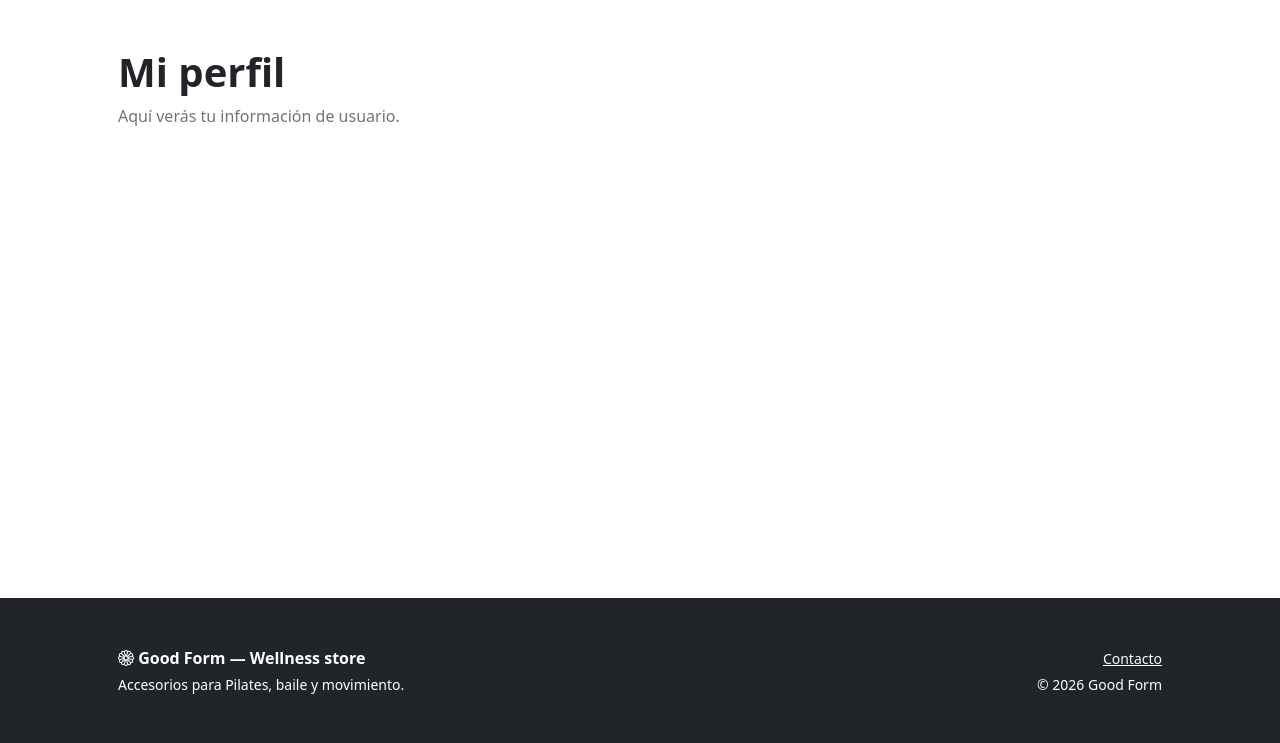
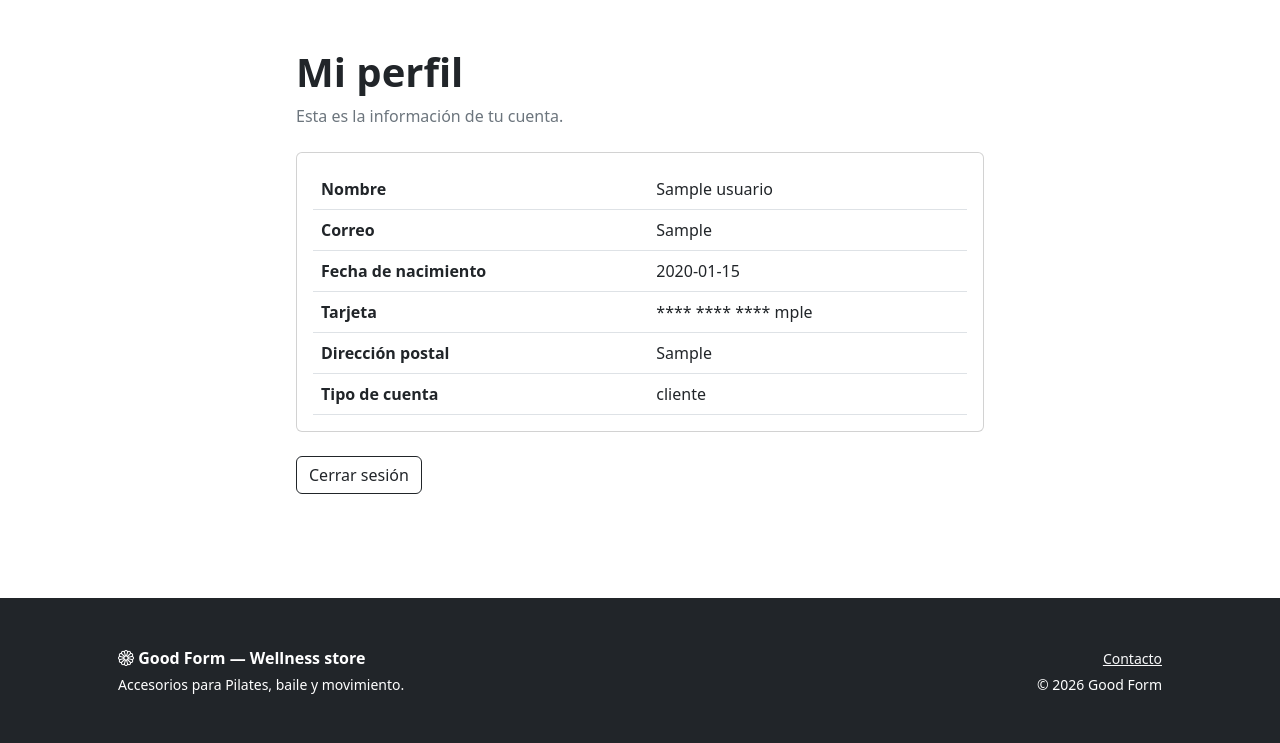
Before and after one commit to mariavairomv-dot/proyectofinal_mariavairo, a PHP site: page /perfil.php in a window 1280 px wide. Shown: the part 57-800 px from the top of the page. Run offline with PHP 8.4, Linux system fonts and the light colour scheme; the visitor is signed in with stand-in values (Sample User, id 1); tables that the repository leaves empty hold one stand-in row (values such as "Sample post"); data that the repository does not hold is empty.

Commit message:
Página de perfil con los datos del usuario que inició sesión

```diff
--- a/perfil.php
+++ b/perfil.php
@@ -1,4 +1,22 @@
-<?php session_start(); ?>
+<?php
+session_start();
+
+// 1. Si no ha iniciado sesión, lo mandamos al login
+if (!isset($_SESSION["id_usuario"])) {
+    header("Location: login.php");
+    exit();
+}
+
+include "includes/conexion.php";
+
+// 2. Buscamos los datos del usuario que inició sesión
+$id = $_SESSION["id_usuario"];
+$sql = "SELECT * FROM usuarios WHERE id_usuario = $id;";
+$resultado = mysqli_query($con, $sql);
+$row = mysqli_fetch_array($resultado);
+
+mysqli_close($con);
+?>
 <!DOCTYPE html>
 <html lang="es">
 <head>
@@ -9,8 +27,47 @@
     <?php include "includes/navbar.php"; ?>
 
     <main class="container px-4 px-lg-5 my-5 flex-grow-1">
-        <h1 class="fw-bold">Mi perfil</h1>
-        <p class="text-muted">Aquí verás tu información de usuario.</p>
+        <div class="row justify-content-center">
+            <div class="col-md-8">
+
+                <h1 class="fw-bold">Mi perfil</h1>
+                <p class="text-muted mb-4">Esta es la información de tu cuenta.</p>
+
+                <div class="card">
+                    <div class="card-body">
+                        <table class="table mb-0">
+                            <tr>
+                                <th>Nombre</th>
+                                <td><?php echo htmlspecialchars($row["nombre"]); ?></td>
+                            </tr>
+                            <tr>
+                                <th>Correo</th>
+                                <td><?php echo htmlspecialchars($row["correo"]); ?></td>
+                            </tr>
+                            <tr>
+                                <th>Fecha de nacimiento</th>
+                                <td><?php echo $row["fecha_nacimiento"]; ?></td>
+                            </tr>
+                            <tr>
+                                <th>Tarjeta</th>
+                                <td>**** **** **** <?php echo substr($row["num_tarjeta"], -4); ?></td>
+                            </tr>
+                            <tr>
+                                <th>Dirección postal</th>
+                                <td><?php echo htmlspecialchars($row["direccion"]); ?></td>
+                            </tr>
+                            <tr>
+                                <th>Tipo de cuenta</th>
+                                <td><?php echo $row["rol"]; ?></td>
+                            </tr>
+                        </table>
+                    </div>
+                </div>
+
+                <a href="cerrar_sesion.php" class="btn btn-outline-dark mt-4">Cerrar sesión</a>
+
+            </div>
+        </div>
     </main>
 
     <?php include "includes/footer.php"; ?>
```
